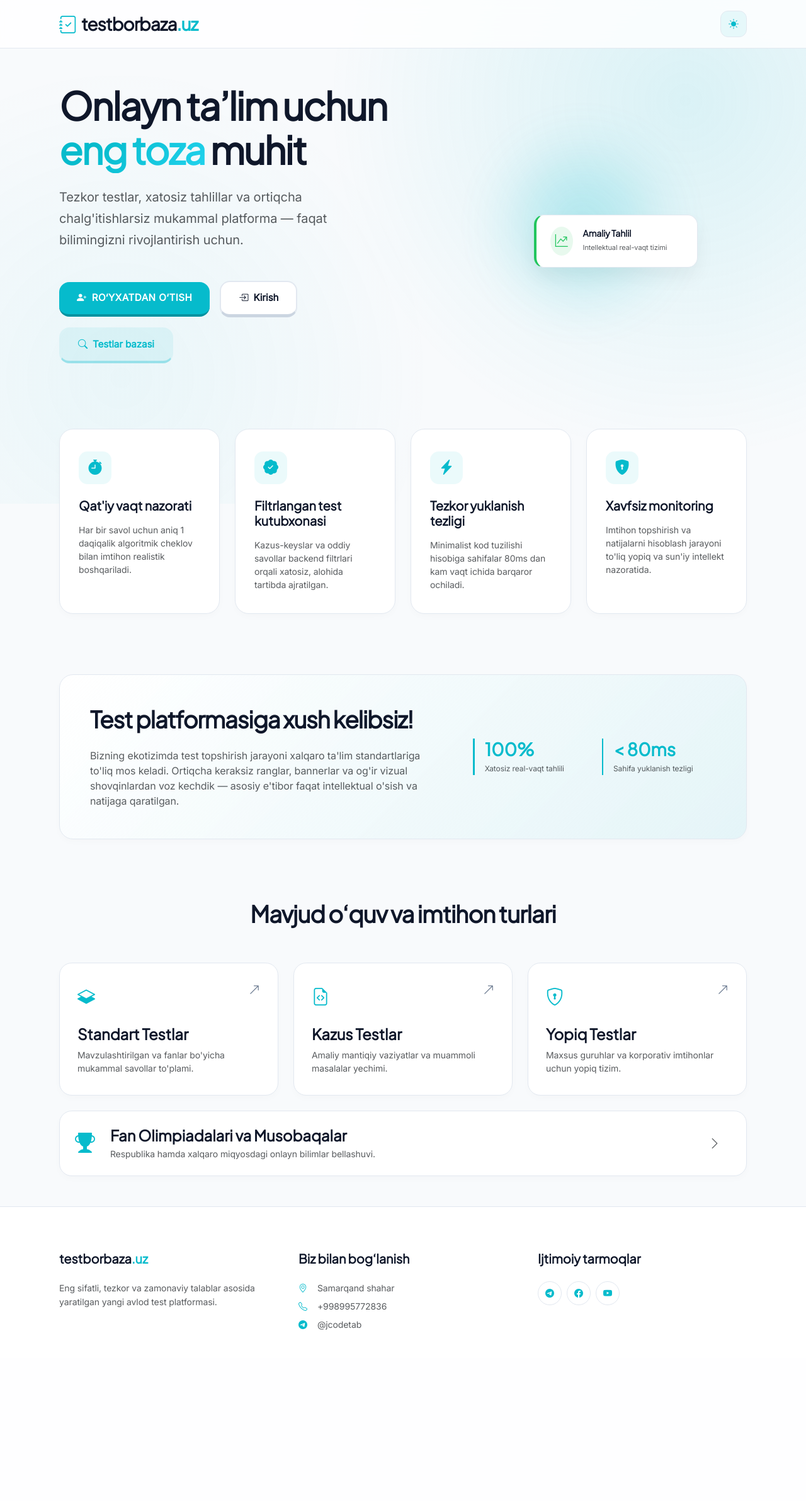
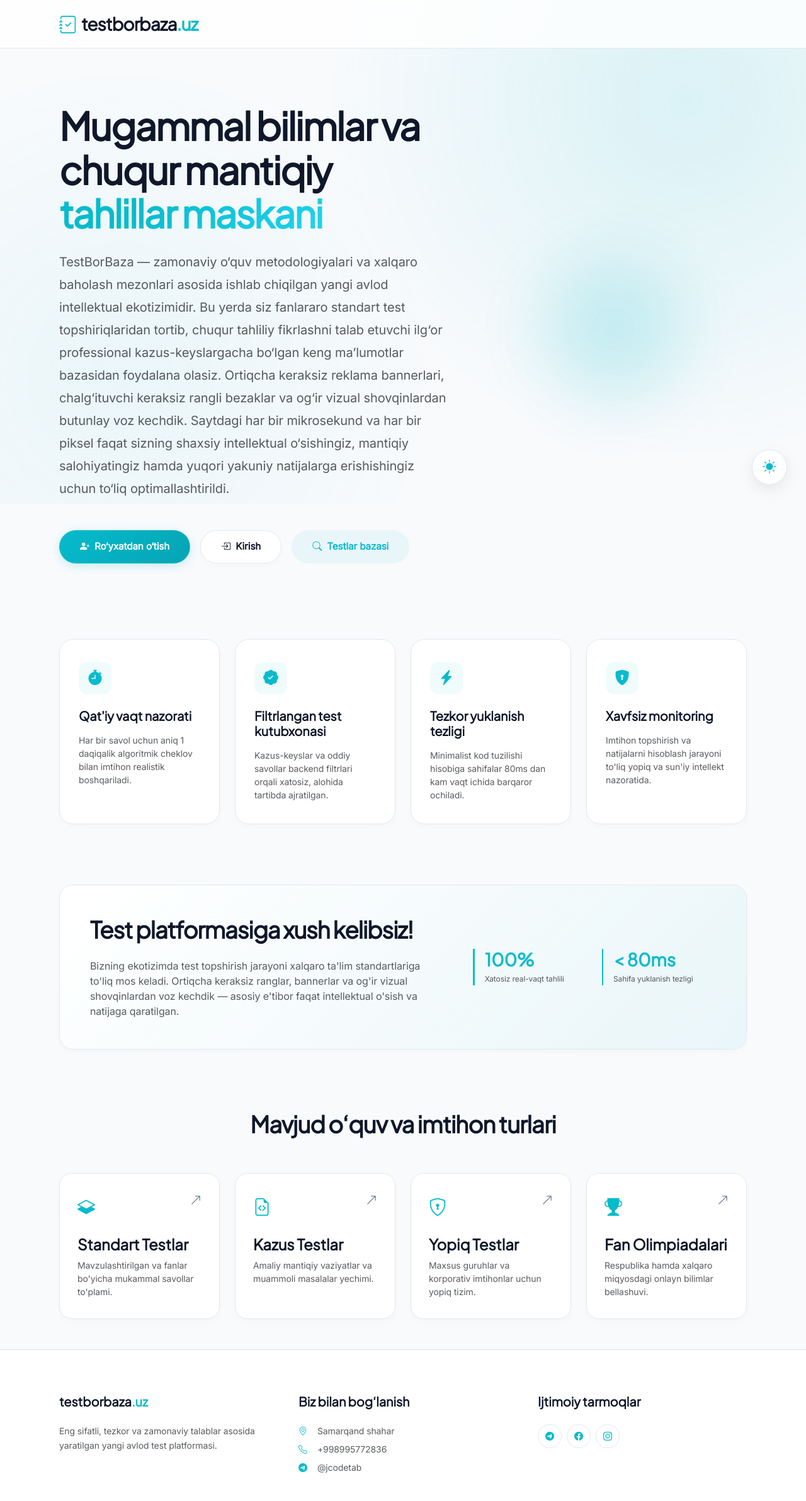
Before and after one commit to jcodetab/online_test_platform, a Django app: template templates/registration/home.html in a window 1280 px wide. Shown: the whole page at 63% size. Before the commit the page ends 2112 px from the top, so only its background shows below. Run offline with Django 5.2, Linux system fonts and the light colour scheme; the template is opened without the code that fills it, so the values that code supplies are empty.

Commit message:
design: redesign hero buttons, footer links and fix bento grid symmetry

```diff
--- a/templates/registration/home.html
+++ b/templates/registration/home.html
@@ -24,17 +24,15 @@
             --card-bg: #FFFFFF;
             --brand-primary: #06BBCC;
             --brand-hover: #05a4b4;
-            --brand-light: rgba(6, 187, 204, 0.08);
+            --brand-light: rgba(6, 187, 204, 0.06);
             --text-main: #0F172A;
             --text-muted: #64748B;
             --border-clean: #E2E8F0;
             --nav-bg: rgba(255, 255, 255, 0.8);
             --sphere-opacity: 0.12;
             --shadow-sm: 0 4px 12px rgba(0, 0, 0, 0.02);
-            --shadow-md: 0 15px 30px rgba(0, 0, 0, 0.05);
-            /* Duolingo style isometric button border color */
-            --btn-3d-shadow: #0492a0;
-            --btn-sec-shadow: #CBD5E1;
+            --shadow-md: 0 15px 30px rgba(0, 0, 0, 0.04);
+            --toggle-bg: #FFFFFF;
         }
 
         [data-bs-theme="dark"] {
@@ -42,16 +40,15 @@
             --card-bg: #131C35;
             --brand-primary: #06BBCC;
             --brand-hover: #22D3EE;
-            --brand-light: rgba(6, 187, 204, 0.15);
+            --brand-light: rgba(6, 187, 204, 0.12);
             --text-main: #F1F5F9;
             --text-muted: #94A3B8;
             --border-clean: #1E293B;
             --nav-bg: rgba(19, 28, 53, 0.8);
-            --sphere-opacity: 0.25;
-            --shadow-sm: 0 4px 12px rgba(0, 0, 0, 0.15);
-            --shadow-md: 0 15px 30px rgba(0, 0, 0, 0.25);
-            --btn-3d-shadow: #0492a0;
-            --btn-sec-shadow: #0F172A;
+            --sphere-opacity: 0.22;
+            --shadow-sm: 0 4px 12px rgba(0, 0, 0, 0.12);
+            --shadow-md: 0 15px 30px rgba(0, 0, 0, 0.22);
+            --toggle-bg: #1E293B;
         }
 
         body {
@@ -103,87 +100,68 @@
             color: var(--brand-primary) !important;
         }
 
-        /* DUOLINGO INSPIRED 3D INTERACTION BUTTONS */
-        .btn-3d-primary {
-            position: relative;
-            background-color: var(--brand-primary);
+        /* ZAMONAVIY GLOSSY PILL BUTTONS (APPLE & STRIPE STYLE) */
+        .btn-pill-primary {
+            background: linear-gradient(135deg, var(--brand-primary) 0%, var(--brand-hover) 100%);
             color: #FFFFFF !important;
-            font-weight: 700;
+            font-weight: 600;
             font-size: 0.95rem;
-            padding: 14px 28px;
-            border-radius: 16px;
-            border: none;
-            border-bottom: 4px solid var(--btn-3d-shadow);
-            transition: all 0.1s ease;
-            display: inline-flex;
-            align-items: center;
-            justify-content: center;
-            text-transform: uppercase;
-            letter-spacing: 0.5px;
-        }
-
-        .btn-3d-primary:hover {
-            transform: translateY(-2px);
-            border-bottom-width: 6px;
-        }
-
-        .btn-3d-primary:active {
-            transform: translateY(2px);
-            border-bottom-width: 0px;
-            margin-bottom: 4px;
-        }
-
-        .btn-3d-secondary {
-            position: relative;
-            background-color: var(--card-bg);
-            color: var(--text-main) !important;
-            font-weight: 700;
-            font-size: 0.95rem;
-            padding: 14px 28px;
-            border-radius: 16px;
-            border: 2px solid var(--border-clean);
-            border-bottom: 5px solid var(--btn-sec-shadow);
-            transition: all 0.1s ease;
+            padding: 14px 32px;
+            border-radius: 50px;
+            border: 1px solid rgba(255, 255, 255, 0.1);
+            box-shadow: 0 4px 15px rgba(6, 187, 204, 0.2);
+            transition: all 0.3s cubic-bezier(0.16, 1, 0.3, 1);
             display: inline-flex;
             align-items: center;
             justify-content: center;
         }
 
-        .btn-3d-secondary:hover {
+        .btn-pill-primary:hover {
             transform: translateY(-2px);
-            border-bottom-width: 7px;
-            background-color: var(--bg-light-core);
+            box-shadow: 0 8px 24px rgba(6, 187, 204, 0.35);
+            filter: brightness(1.05);
         }
 
-        .btn-3d-secondary:active {
-            transform: translateY(3px);
-            border-bottom-width: 2px;
-        }
-
-        /* Search/Explore variant button */
-        .btn-3d-info {
-            position: relative;
-            background-color: var(--brand-light);
-            color: var(--brand-primary) !important;
-            font-weight: 700;
+        .btn-pill-secondary {
+            background: var(--card-bg);
+            color: var(--text-main) !important;
+            font-weight: 600;
             font-size: 0.95rem;
-            padding: 14px 28px;
-            border-radius: 16px;
-            border: 2px solid transparent;
-            border-bottom: 4px solid rgba(6, 187, 204, 0.3);
-            transition: all 0.1s ease;
+            padding: 14px 32px;
+            border-radius: 50px;
+            border: 1px solid var(--border-clean);
+            box-shadow: var(--shadow-sm);
+            transition: all 0.3s cubic-bezier(0.16, 1, 0.3, 1);
             display: inline-flex;
             align-items: center;
             justify-content: center;
         }
-        .btn-3d-info:hover {
+
+        .btn-pill-secondary:hover {
             transform: translateY(-2px);
-            border-bottom-width: 6px;
-            background-color: rgba(6, 187, 204, 0.15);
+            border-color: var(--brand-primary);
+            box-shadow: var(--shadow-md);
+            background: var(--bg-light-core);
         }
-        .btn-3d-info:active {
-            transform: translateY(2px);
-            border-bottom-width: 0px;
+
+        .btn-pill-info {
+            background: var(--brand-light);
+            color: var(--brand-primary) !important;
+            font-weight: 600;
+            font-size: 0.95rem;
+            padding: 14px 32px;
+            border-radius: 50px;
+            border: 1px solid transparent;
+            transition: all 0.3s cubic-bezier(0.16, 1, 0.3, 1);
+            display: inline-flex;
+            align-items: center;
+            justify-content: center;
+        }
+
+        .btn-pill-info:hover {
+            transform: translateY(-2px);
+            background: rgba(6, 187, 204, 0.15);
+            box-shadow: 0 6px 20px rgba(6, 187, 204, 0.1);
         }
 
         /* Hero Bo'limi */
@@ -216,24 +194,12 @@
         }
 
         .animated-core-sphere {
-            width: 300px;
-            height: 300px;
-            background: radial-gradient(circle, rgba(6, 187, 204, 0.45) 0%, rgba(6, 187, 204, 0.05) 70%);
+            width: 320px;
+            height: 320px;
+            background: radial-gradient(circle, rgba(6, 187, 204, 0.4) 0%, rgba(6, 187, 204, 0.02) 70%);
             border-radius: 50%;
             filter: blur(40px);
             animation: pulseGlow 4s infinite alternate ease-in-out;
-        }
-
-        .orbiting-card {
-            position: absolute;
-            background: var(--card-bg);
-            border: 1px solid var(--border-clean);
-            border-left: 4px solid #22C55E;
-            border-radius: 16px;
-            padding: 18px 22px;
-            box-shadow: var(--shadow-md);
-            transition: all 0.3s ease;
-            animation: floatUI 5s infinite ease-in-out;
         }
 
         /* Bento Minimal Animatsiyali Kartalar */
@@ -309,35 +275,38 @@
             color: var(--brand-primary);
         }
 
-        /* Kun/Tun Rejimi Switcher Dizayni */
-        .theme-toggle-btn {
-            background: var(--brand-light);
+        /* EKRAN BURCHAGIDAGI FLOATING KUN/TUN REJIMI TUGMASI */
+        .theme-floating-toggle {
+            position: fixed;
+            bottom: 30px;
+            right: 30px;
+            width: 56px;
+            height: 56px;
+            border-radius: 50%;
+            background-color: var(--toggle-bg);
             border: 1px solid var(--border-clean);
             color: var(--brand-primary);
-            width: 42px;
-            height: 42px;
-            border-radius: 12px;
+            box-shadow: 0 8px 24px rgba(0,0,0,0.08);
             display: flex;
             align-items: center;
             justify-content: center;
             cursor: pointer;
-            transition: all 0.2s ease;
+            z-index: 9999;
+            transition: all 0.3s cubic-bezier(0.175, 0.885, 0.32, 1.275);
+            font-size: 22px;
         }
-        .theme-toggle-btn:hover {
-            background: var(--brand-primary);
+
+        .theme-floating-toggle:hover {
+            transform: scale(1.1) rotate(15deg);
+            box-shadow: 0 12px 30px rgba(6, 187, 204, 0.25);
+            background-color: var(--brand-primary);
             color: #FFFFFF;
-            transform: scale(1.05);
+            border-color: var(--brand-primary);
         }
 
         @keyframes pulseGlow {
-            0% { transform: scale(0.9); opacity: 0.6; }
-            100% { transform: scale(1.1); opacity: 0.9; }
-        }
-
-        @keyframes floatUI {
-            0% { transform: translateY(0px); }
-            50% { transform: translateY(-10px); }
-            100% { transform: translateY(0px); }
+            0% { transform: scale(0.95); opacity: 0.5; }
+            100% { transform: scale(1.1); opacity: 0.85; }
         }
 
         .footer-clean {
@@ -358,6 +327,10 @@
 
     {% block content %}{% endblock %}
 
+    <button class="theme-floating-toggle" id="theme-toggle" title="Rejimni o'zgartirish">
+        <i class="bi bi-sun-fill" id="theme-icon"></i>
+    </button>
+
     <nav class="navbar navbar-expand-lg sticky-top custom-nav">
         <div class="container px-4">
             <a href="{% url 'home' %}" class="navbar-brand d-flex align-items-center">
@@ -365,52 +338,39 @@
                     <i class="bi bi-journal-check me-2 brand-color-text"></i>testborbaza<span class="brand-color-text">.uz</span>
                 </h3>
             </a>
-
-            <div class="ms-auto d-flex align-items-center gap-3">
-                <button class="theme-toggle-btn" id="theme-toggle" title="Rejimni o'zgartirish">
-                    <i class="bi bi-sun-fill" id="theme-icon"></i>
-                </button>
-            </div>
+            <div class="ms-auto d-flex align-items-center gap-3"></div>
         </div>
     </nav>
 
-    <div class="hero-section py-5 my-md-2">
+    <div class="hero-section py-5 my-md-4">
         <div class="container px-4">
             <div class="row align-items-center g-5">
-                <div class="col-lg-6">
-                    <h1 class="hero-title mb-4">Onlayn ta’lim uchun <span class="brand-gradient-text">eng toza</span> muhit</h1>
-                    <p class="text-muted fs-5 mb-5" style="font-weight: 400; line-height: 1.7;">Tezkor testlar, xatosiz tahlillar va ortiqcha chalg'itishlarsiz mukammal platforma — faqat bilimingizni rivojlantirish uchun.</p>
+                <div class="col-lg-7 text-center text-lg-start pt-lg-3">
+                    <h1 class="hero-title mb-4">Mugammal bilimlar va chuqur mantiqiy <span class="brand-gradient-text">tahlillar maskani</span></h1>
+                    <p class="text-muted fs-5 mb-5" style="font-weight: 400; line-height: 1.8; max-width: 680px;">
+                        TestBorBaza — zamonaviy o‘quv metodologiyalari va xalqaro baholash mezonlari asosida ishlab chiqilgan yangi avlod intellektual ekotizimidir. Bu yerda siz fanlararo standart test topshiriqlaridan tortib, chuqur tahliliy fikrlashni talab etuvchi ilg‘or professional kazus-keyslargacha bo‘lgan keng ma’lumotlar bazasidan foydalana olasiz. Ortiqcha keraksiz reklama bannerlari, chalg‘ituvchi keraksiz rangli bezaklar va og‘ir vizual shovqinlardan butunlay voz kechdik. Saytdagi har bir mikrosekund va har bir piksel faqat sizning shaxsiy intellektual o‘sishingiz, mantiqiy salohiyatingiz hamda yuqori yakuniy natijalarga erishishingiz uchun to‘liq optimallashtirildi.
+                    </p>
 
-                    <div class="d-flex flex-row flex-wrap align-items-center gap-3">
-                        <a href="{% url 'register' %}" class="btn-3d-primary text-decoration-none">
+                    <div class="d-flex flex-row flex-wrap align-items-center justify-content-center justify-content-lg-start gap-3">
+                        <a href="{% url 'register' %}" class="btn-pill-primary text-decoration-none">
                             <i class="bi bi-person-plus-fill me-2"></i> Ro‘yxatdan o‘tish
                         </a>
 
                         {% if not user.is_authenticated %}
-                            <a href="{% url 'login' %}" class="btn-3d-secondary text-decoration-none">
+                            <a href="{% url 'login' %}" class="btn-pill-secondary text-decoration-none">
                                 <i class="bi bi-box-arrow-in-right me-2"></i> Kirish
                             </a>
                         {% endif %}
 
-                        <a href="{% url 'search_tests_page' %}" class="btn-3d-info text-decoration-none">
+                        <a href="{% url 'search_tests_page' %}" class="btn-pill-info text-decoration-none">
                             <i class="bi bi-search me-2"></i> Testlar bazasi
                         </a>
                     </div>
                 </div>
 
-                <div class="col-lg-6">
+                <div class="col-lg-5 d-none d-lg-flex justify-content-center">
                     <div class="hero-visual-wrapper">
                         <div class="animated-core-sphere"></div>
-
-                        <div class="orbiting-card" style="bottom: 30%; right: 15%; width: 260px; animation-delay: -1s;">
-                            <div class="d-flex align-items-center gap-3">
-                                <div class="rounded-circle p-2 d-flex" style="background: rgba(34, 197, 94, 0.1); color: #22C55E;"><i class="bi bi-graph-up-arrow fs-5"></i></div>
-                                <div>
-                                    <h6 class="m-0 small fw-bold">Amaliy Tahlil</h6>
-                                    <span class="text-muted tiny" style="font-size: 11px;">Intellektual real-vaqt tizimi</span>
-                                </div>
-                            </div>
-                        </div>
                     </div>
                 </div>
             </div>
@@ -483,7 +443,7 @@
         </div>
 
         <div class="row g-4">
-            <div class="col-lg-4 col-md-6">
+            <div class="col-lg-3 col-md-6">
                 <a class="interactive-cat-box" href="{% url 'search_tests_page' %}">
                     <i class="bi bi-arrow-up-right cat-arrow"></i>
                     <div class="mb-4 fs-3 brand-color-text"><i class="bi bi-layers-half"></i></div>
@@ -491,7 +451,7 @@
                     <p class="text-muted small mb-0">Mavzulashtirilgan va fanlar bo'yicha mukammal savollar to'plami.</p>
                 </a>
             </div>
-            <div class="col-lg-4 col-md-6">
+            <div class="col-lg-3 col-md-6">
                 <a class="interactive-cat-box" href="{% url 'search_tests_page' %}">
                     <i class="bi bi-arrow-up-right cat-arrow"></i>
                     <div class="mb-4 fs-3 brand-color-text"><i class="bi bi-file-earmark-code"></i></div>
@@ -499,7 +459,7 @@
                     <p class="text-muted small mb-0">Amaliy mantiqiy vaziyatlar va muammoli masalalar yechimi.</p>
                 </a>
             </div>
-            <div class="col-lg-4 col-md-6">
+            <div class="col-lg-3 col-md-6">
                 <a class="interactive-cat-box" href="{% url 'search_tests_page' %}">
                     <i class="bi bi-arrow-up-right cat-arrow"></i>
                     <div class="mb-4 fs-3 brand-color-text"><i class="bi bi-shield-lock"></i></div>
@@ -507,16 +467,12 @@
                     <p class="text-muted small mb-0">Maxsus guruhlar va korporativ imtihonlar uchun yopiq tizim.</p>
                 </a>
             </div>
-            <div class="col-lg-12">
-                <a class="interactive-cat-box d-flex align-items-center justify-content-between p-4" href="{% url 'search_tests_page' %}">
-                    <div class="d-flex align-items-center gap-4">
-                        <div class="fs-2 brand-color-text"><i class="bi bi-trophy-fill"></i></div>
-                        <div>
-                            <h4 class="fw-bold mb-1">Fan Olimpiadalari va Musobaqalar</h4>
-                            <p class="text-muted small mb-0">Respublika hamda xalqaro miqyosdagi onlayn bilimlar bellashuvi.</p>
-                        </div>
-                    </div>
-                    <i class="bi bi-chevron-right fs-5 text-muted pe-3"></i>
+            <div class="col-lg-3 col-md-6">
+                <a class="interactive-cat-box" href="{% url 'search_tests_page' %}">
+                    <i class="bi bi-arrow-up-right cat-arrow"></i>
+                    <div class="mb-4 fs-3 brand-color-text"><i class="bi bi-trophy-fill"></i></div>
+                    <h4 class="fw-bold mb-2">Fan Olimpiadalari</h4>
+                    <p class="text-muted small mb-0">Respublika hamda xalqaro miqyosdagi onlayn bilimlar bellashuvi.</p>
                 </a>
             </div>
         </div>
@@ -539,8 +495,8 @@
                     <h5 class="fw-bold mb-4">Ijtimoiy tarmoqlar</h5>
                     <div class="d-flex gap-2">
                         <a class="btn btn-light btn-sm rounded-circle d-flex align-items-center justify-content-center" href="https://t.me/jcodetab" style="width: 38px; height: 38px; border: 1px solid var(--border-clean); color: var(--brand-primary); background: transparent;"><i class="bi bi-telegram"></i></a>
-                        <a class="btn btn-light btn-sm rounded-circle d-flex align-items-center justify-content-center" href="#/" style="width: 38px; height: 38px; border: 1px solid var(--border-clean); color: var(--brand-primary); background: transparent;"><i class="bi bi-facebook"></i></a>
-                        <a class="btn btn-light btn-sm rounded-circle d-flex align-items-center justify-content-center" href="#/" style="width: 38px; height: 38px; border: 1px solid var(--border-clean); color: var(--brand-primary); background: transparent;"><i class="bi bi-youtube"></i></a>
+                        <a class="btn btn-light btn-sm rounded-circle d-flex align-items-center justify-content-center" href="https://www.facebook.com/Jasur Jurakulov" style="width: 38px; height: 38px; border: 1px solid var(--border-clean); color: var(--brand-primary); background: transparent;"><i class="bi bi-facebook"></i></a>
+                        <a class="btn btn-light btn-sm rounded-circle d-flex align-items-center justify-content-center" href="https://www.instagram.com/jasurc0der" style="width: 38px; height: 38px; border: 1px solid var(--border-clean); color: var(--brand-primary); background: transparent;"><i class="bi bi-instagram"></i></a>
                     </div>
                 </div>
             </div>
@@ -554,7 +510,6 @@
         const themeIcon = document.getElementById('theme-icon');
         const htmlElement = document.documentElement;
 
-        // LocalStorage tekshirish (oldingi rejimni saqlab qolish uchun)
         const currentTheme = localStorage.getItem('theme') || 'light';
         htmlElement.setAttribute('data-bs-theme', currentTheme);
         updateIcon(currentTheme);
```
